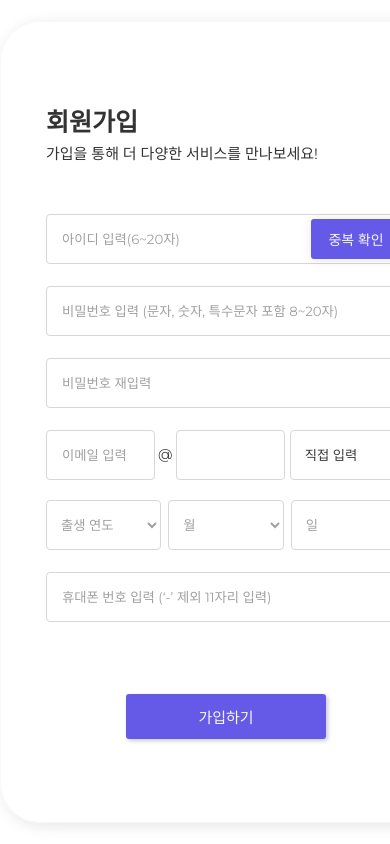
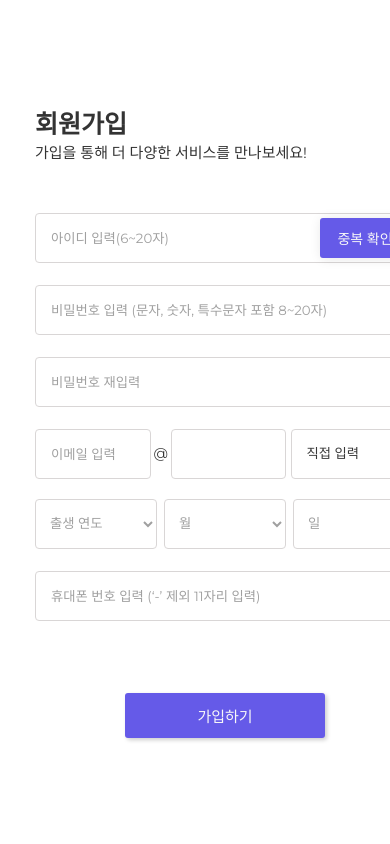
Before and after one commit to choiiis/sign-up-and-in-page, a website built with Parcel: page index.html in a window 390 px wide. Shown: the top 844 px of the page. Built offline with nearby package versions, Linux system fonts and the light colour scheme; a web font is replaced by a local one.

Commit message:
Update to the responsive web: set for small screen & mobile

```diff
--- a/css/main.css
+++ b/css/main.css
@@ -1,7 +1,8 @@
 /* COMMON */
 body {
   position: relative;
-  min-height: 100vh;
+  height: 100vh;
+  min-height: 850px;
   color: #333;
   font-size: 15px;
   font-weight: 400;
@@ -81,6 +82,7 @@ option {
   flex-direction: column;
   width: 450px;
   height: 800px;
+  min-width: 450px;
   top: 0;
   bottom: 0;
   left: 0;
@@ -90,11 +92,12 @@ option {
   align-items: center;
   border: 1px solid #f8f8f8;
   border-radius: 40px;
-  box-shadow: 3px 3px 15px rgba(0, 0, 0, 0.1);
+  box-shadow: 1px 1px 12px rgba(0, 0, 0, 0.1);
+  box-sizing: border-box;
 }
 
 .content {
-  width: 360px;
+  width: 80%;
   display: flex;
   flex-direction: column;
   align-items: center;
@@ -106,6 +109,7 @@ header  {
 }
 
 header h2 {
+  display: inline;
   font-size: 25px;
   font-weight: 700;
   margin-bottom: 3px;
@@ -187,7 +191,6 @@ section {
 button#submit {
   width: 200px;
   height: 45px;
-  /* margin-top: 35px; */
   border-radius: 3px;
   box-shadow: 2px 2px 4px rgba(0, 0, 0, 0.2);
   font-size: 15px;
@@ -199,6 +202,49 @@ button#submit {
   height: 20px;
   margin-bottom: 5px;
   text-align: center;
-  color: #333;
+  color:red;
   font-size: 13px;
 }
+
+/* WEB - SMALL SCREEN */
+@media screen and (min-width: 500px) and (max-height: 850px) {
+  body {
+    min-height: 700px;
+  }
+  .container {
+    height: 670px;
+  }
+
+  .content {
+    width: 360px;
+    margin-top: 30px;
+    margin-bottom: 10px;
+  }
+
+  section {
+    margin: 20px 0 0px 0;
+  }
+
+  .info {
+    margin-bottom: 18px;
+  }
+}
+
+/* MOBILE */
+@media screen and (max-width: 500px) {
+  body {
+    min-height: 780px;
+    background-color: #ffffff;
+  }
+  .container {
+    width: 100vw;
+    height: 700px;
+    border: 0px;
+    box-shadow: none;
+  }
+
+  .content {
+    width: 85vw;
+    min-width: 380px;
+  }
+}
```
Also changed, not shown: README.md (added).
